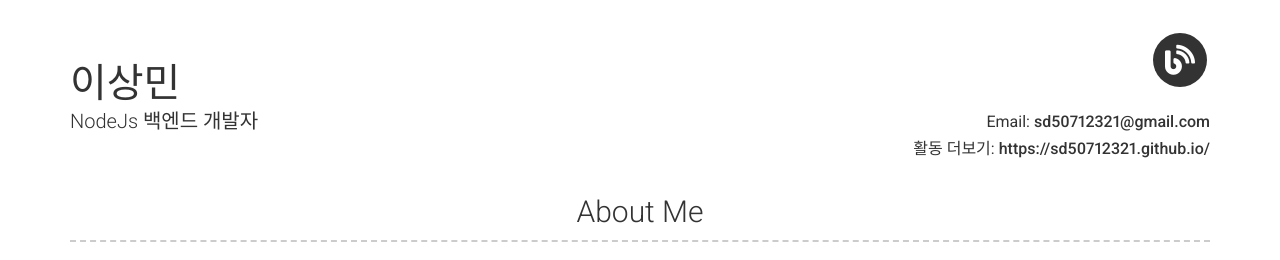
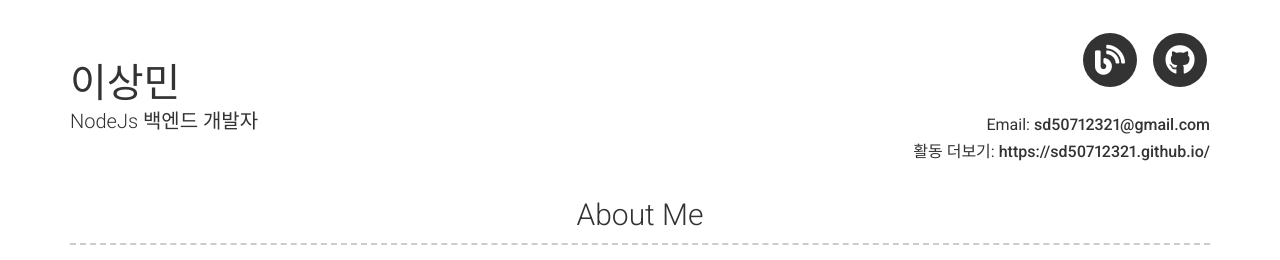
Before and after one commit to sd50712321/sd50712321.github.io, a plain HTML site: page index.html in a window 1280 px wide. Shown: the top 260 px of the page. Drawn offline with nearby package versions, Linux system fonts and the light colour scheme.

Commit message:
깃헙 추가

```diff
--- a/index.html
+++ b/index.html
@@ -32,11 +32,20 @@
       </div>
       <div class="col-xs-12 col-sm-6 col-md-6 col-lg-4 header-right">
         <ul class="icons no-print">
-          <p>
-            <a href="https://blog.naver.com/sd50712321" class="button button--sacnite button--round-l">
-              <i class="fas fa-blog"></i>
-            </a>
-          </p>
+          <li>
+            <p>
+              <a href="https://blog.naver.com/sd50712321" class="button button--sacnite button--round-l">
+                <i class="fas fa-blog"></i>
+              </a>
+            </p>
+          </li>
+          <li>
+            <p>
+              <a href="https://github.com/sd50712321" class="button button--sacnite button--round-l">
+                <i class="fab fa-github" title="Github link"></i>
+              </a>
+            </p>
+          </li>
         </ul>
         <p>
           Email:
```
